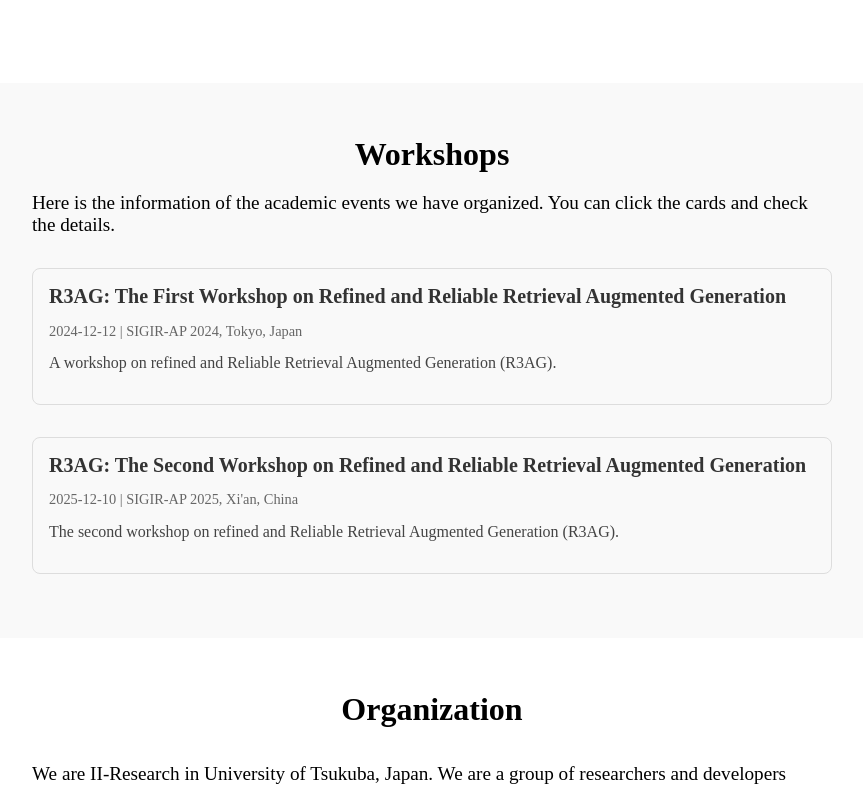
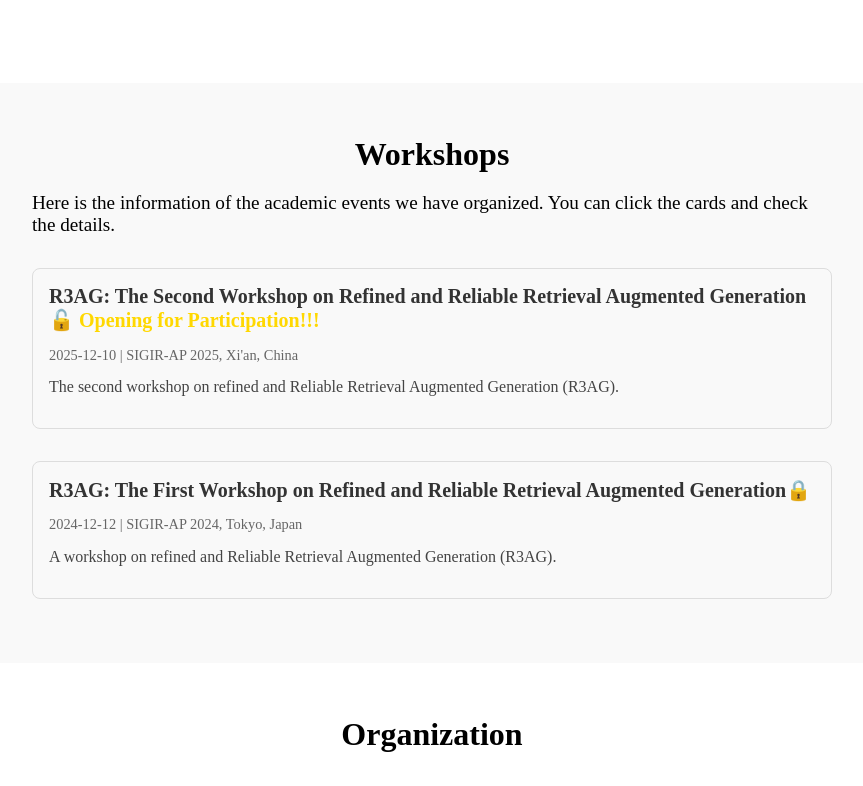
Before and after one commit to ii-research/R3AG, a Vue app in the folder R3AG-archive-site/: page / in a window 1280 px wide. Shown: the part 535-1321 px from the top of the page, without its empty margins (208-1071 px from the left). Built offline with nearby package versions, Linux system fonts and the light colour scheme.

Commit message:
feat: highlight current events.

```diff
--- a/R3AG-archive-site/src/components/content-card.vue
+++ b/R3AG-archive-site/src/components/content-card.vue
@@ -3,7 +3,7 @@
 <template>
   <div class="card" @click="openLink">
     <div class="card-title">
-      <h2>{{ title }}</h2>
+      <h2>{{ `${title}` }}<span :style="isOpen ? { color: '#FFD800' } : {}">{{`${isOpen ? '🔓 Opening for Participation!!!' : '🔒'}`}}</span></h2>
     </div>
     <p class="card-date-location">{{ date }} <span v-if="location">| {{ location }}</span></p>
     <p class="card-description">{{ description }}</p>
@@ -17,6 +17,7 @@ const props = defineProps<{
   date: string
   location?: string
   description: string
+  isOpen?: boolean
 }>()
 
 const openLink = () => { window.open(props.link, '_blank') }
--- a/R3AG-archive-site/src/data/data.json
+++ b/R3AG-archive-site/src/data/data.json
@@ -1,20 +1,22 @@
 {
     "workshops": [
+        {
+            "id": "2nd-R3AG-workshop-2025",
+            "title": "R3AG: The Second Workshop on Refined and Reliable Retrieval Augmented Generation",
+            "location": "SIGIR-AP 2025, Xi'an, China",
+            "link": "https://r3ag-sigir.github.io/",
+            "date": "2025-12-10",
+            "description": "The second workshop on refined and Reliable Retrieval Augmented Generation (R3AG).",
+            "isOpen": true
+        },
         {
             "id": "1st-R3AG-workshop-2024",
             "title": "R3AG: The First Workshop on Refined and Reliable Retrieval Augmented Generation",
             "location": "SIGIR-AP 2024, Tokyo, Japan",
             "link": "https://r3ag-sigir-ap.github.io/",
             "date": "2024-12-12",
-            "description": "A workshop on refined and Reliable Retrieval Augmented Generation (R3AG)."
-        },
-        {
-            "id": "2nd-R3AG-workshop-2025",
-            "title": "R3AG: The Second Workshop on Refined and Reliable Retrieval Augmented Generation",
-            "location": "SIGIR-AP 2025, Xi'an, China",
-            "link": "https://r3ag-sigir.github.io/",
-            "date": "2025-12-10",
-            "description": "The second workshop on refined and Reliable Retrieval Augmented Generation (R3AG)."
+            "description": "A workshop on refined and Reliable Retrieval Augmented Generation (R3AG).",
+            "isOpen": false
         }
     ],
     "tutorials": []
--- a/R3AG-archive-site/src/pages/home.vue
+++ b/R3AG-archive-site/src/pages/home.vue
@@ -32,6 +32,7 @@
             :date="w.date"
             :location="w.location"
             :description="w.description"
+            :isOpen="w.isOpen"
           />
         </div>
       </div>
--- a/R3AG-archive-site/src/stores/workshop.ts
+++ b/R3AG-archive-site/src/stores/workshop.ts
@@ -1,9 +1,19 @@
 import { defineStore } from 'pinia'
 import data from '../data/data.json'
 
+interface Workshop {
+  id: string;
+  title: string;
+  location: string;
+  link: string;
+  date: string;
+  description: string;
+  isOpen?: boolean;
+};
+
 export const useWorkshopStore = defineStore('workshop', {
   state: () => ({
-    workshops: [] as typeof data.workshops
+    workshops: [] as Workshop[]
   }),
   actions: {
     loadWorkshops() {
```
